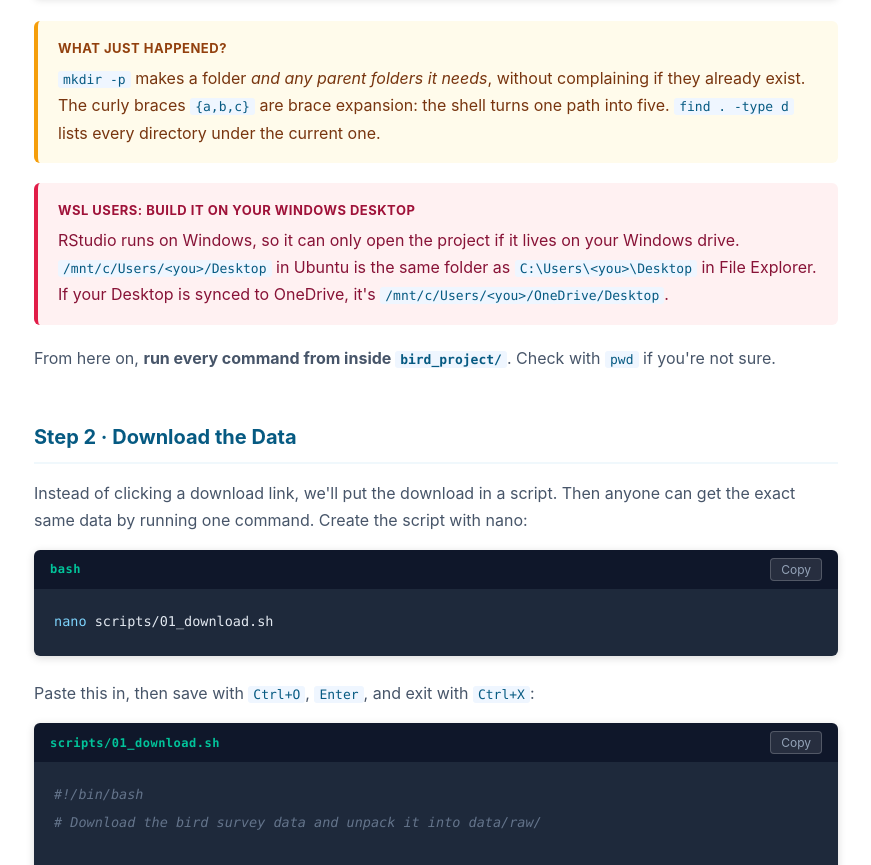
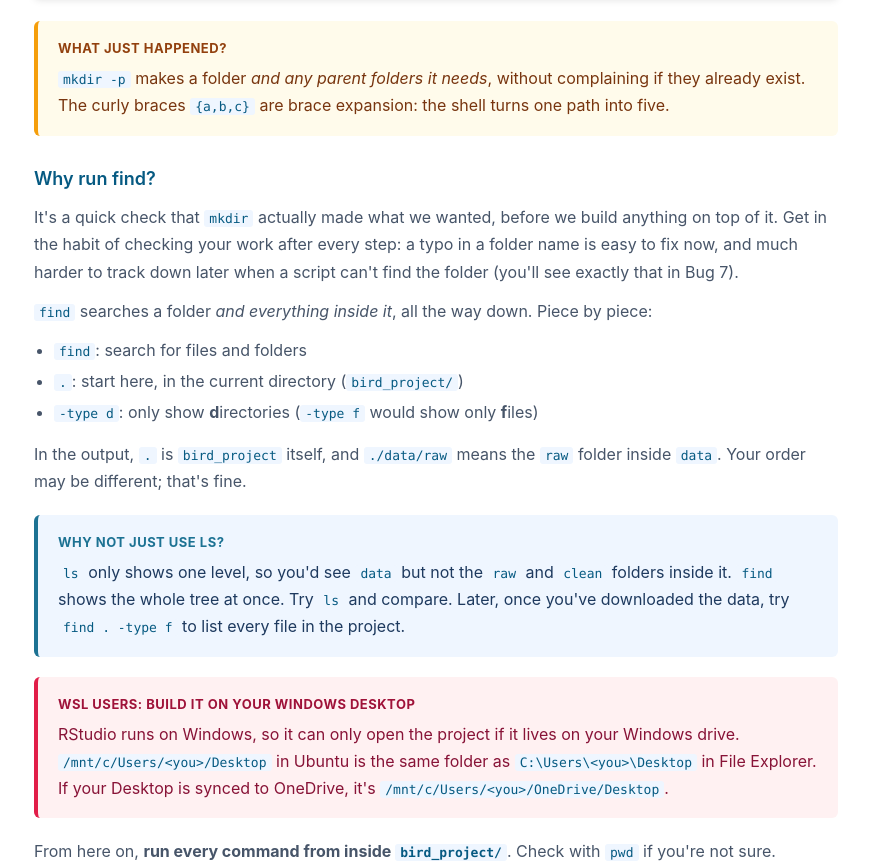
Before and after one commit to Galaxy154/unix-r-project-day, a plain HTML site: page day1.html in a window 1280 px wide. Shown: the part 1843-2708 px from the top of the page, without its empty margins (254-1125 px from the left). Drawn offline with Linux system fonts and the light colour scheme.

Commit message:
Explain what find does and why we run it in Step 1
Co-Authored-By: Claude Opus 5.5 <noreply@anthropic.com>
Claude-Session: https://claude.ai/code/session_01VEGUCh35QfkAqcsZTtvCip

```diff
--- a/day1.html
+++ b/day1.html
@@ -78,7 +78,17 @@
 ./figures
 ./results
 ./scripts</code></pre></div>
-      <div class="callout tip"><div class="callout-title">What just happened?</div><p><code>mkdir -p</code> makes a folder <em>and any parent folders it needs</em>, without complaining if they already exist. The curly braces <code>{a,b,c}</code> are brace expansion: the shell turns one path into five. <code>find . -type d</code> lists every directory under the current one.</p></div>
+      <div class="callout tip"><div class="callout-title">What just happened?</div><p><code>mkdir -p</code> makes a folder <em>and any parent folders it needs</em>, without complaining if they already exist. The curly braces <code>{a,b,c}</code> are brace expansion: the shell turns one path into five.</p></div>
+      <h2>Why run find?</h2>
+      <p>It's a quick check that <code>mkdir</code> actually made what we wanted, before we build anything on top of it. Get in the habit of checking your work after every step: a typo in a folder name is easy to fix now, and much harder to track down later when a script can't find the folder (you'll see exactly that in Bug 7).</p>
+      <p><code>find</code> searches a folder <em>and everything inside it</em>, all the way down. Piece by piece:</p>
+      <ul>
+        <li><code>find</code>: search for files and folders</li>
+        <li><code>.</code>: start here, in the current directory (<code>bird_project/</code>)</li>
+        <li><code>-type d</code>: only show <strong>d</strong>irectories (<code>-type f</code> would show only <strong>f</strong>iles)</li>
+      </ul>
+      <p>In the output, <code>.</code> is <code>bird_project</code> itself, and <code>./data/raw</code> means the <code>raw</code> folder inside <code>data</code>. Your order may be different; that's fine.</p>
+      <div class="callout demo"><div class="callout-title">Why not just use ls?</div><p><code>ls</code> only shows one level, so you'd see <code>data</code> but not the <code>raw</code> and <code>clean</code> folders inside it. <code>find</code> shows the whole tree at once. Try <code>ls</code> and compare. Later, once you've downloaded the data, try <code>find . -type f</code> to list every file in the project.</p></div>
       <div class="callout warn"><div class="callout-title">WSL users: build it on your Windows Desktop</div><p>RStudio runs on Windows, so it can only open the project if it lives on your Windows drive. <code>/mnt/c/Users/&lt;you&gt;/Desktop</code> in Ubuntu is the same folder as <code>C:\Users\&lt;you&gt;\Desktop</code> in File Explorer. If your Desktop is synced to OneDrive, it's <code>/mnt/c/Users/&lt;you&gt;/OneDrive/Desktop</code>.</p></div>
       <p>From here on, <strong>run every command from inside <code>bird_project/</code></strong>. Check with <code>pwd</code> if you're not sure.</p></div>
 <div class="section"><div class="section-title">Step 2 · Download the Data</div>
```
